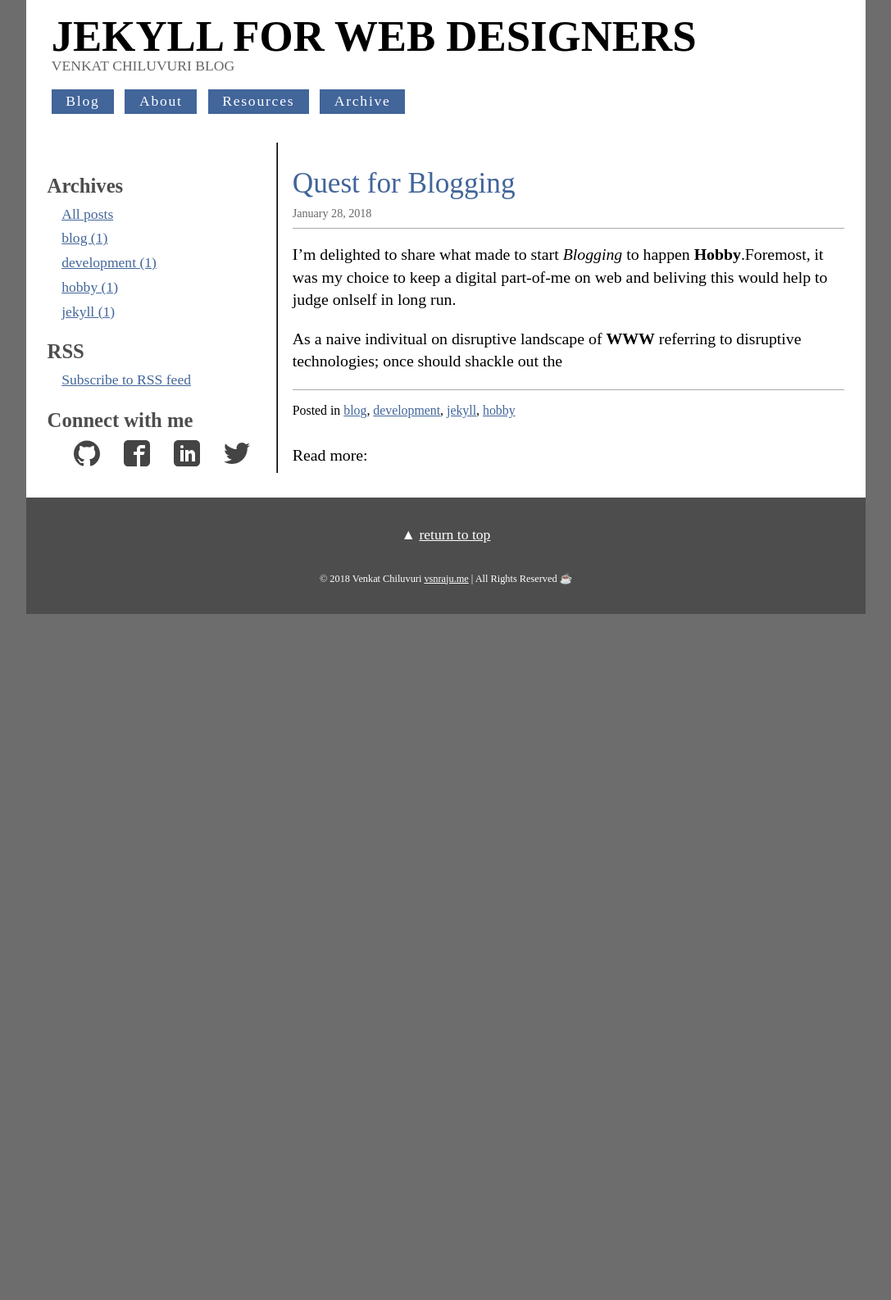
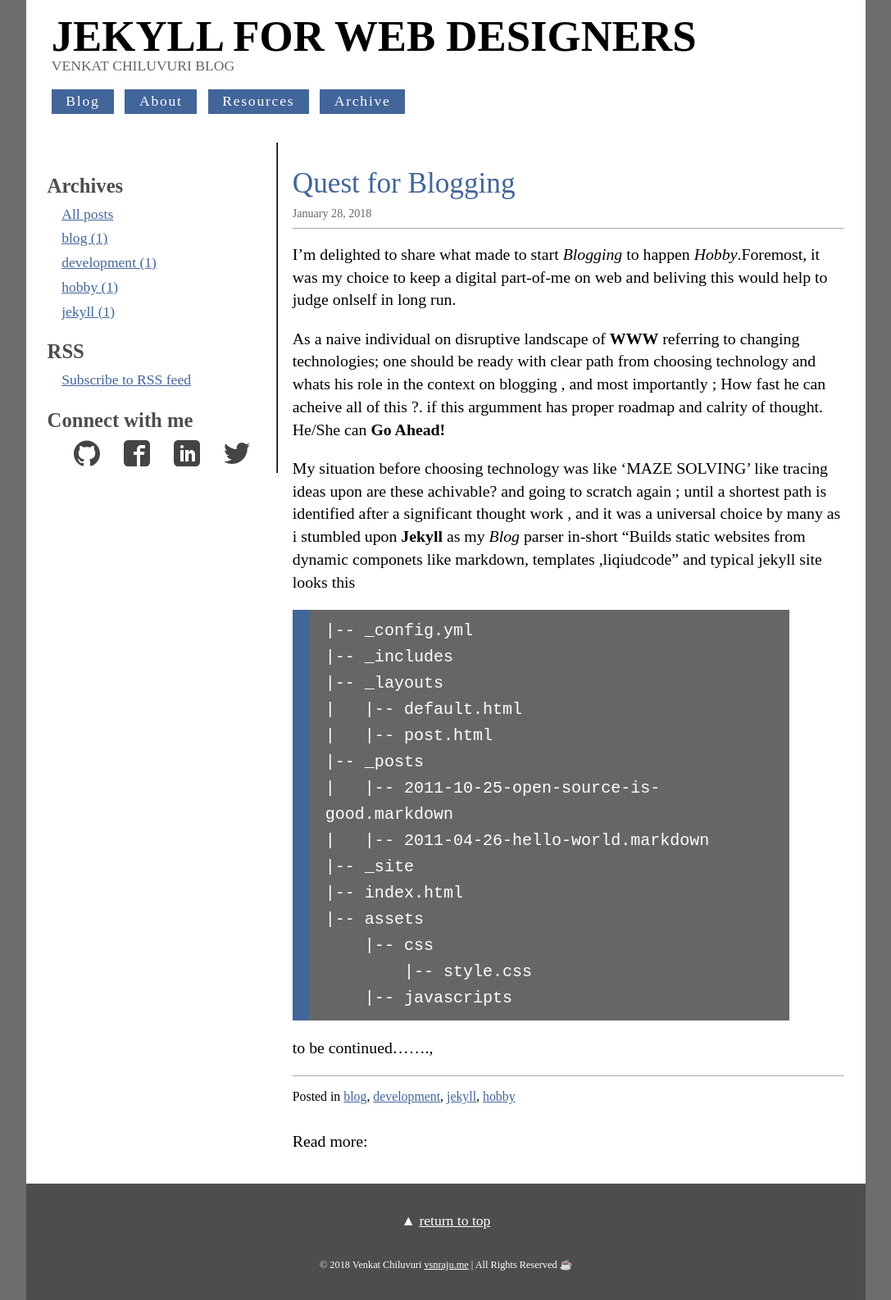
Before and after one commit to cvsnraju/cvsnraju.github.io, a Jekyll site: the page built from _posts/2018-01-27-Quest-for-Blog.md, in a window 1280 px wide. Shown: the whole page at 82% size, without its empty margins (96-1183 px from the left). Built offline with Jekyll 4.4.1, drawn with Linux system fonts in a browser that asks for light colours; before the commit the page ends 900 px from its top, so only the background shows below that.

Commit message:
updated ason 31 jan

```diff
--- a/_posts/2018-01-27-Quest-for-Blog.md
+++ b/_posts/2018-01-27-Quest-for-Blog.md
@@ -4,6 +4,25 @@ title:  "Quest for Blogging"
 date:   2018-01-28
 tags:  [blog, development ,jekyll, hobby ]
 ---
-I'm delighted to share what made to start  *Blogging* to happen **Hobby**.Foremost, it was my choice to keep a digital part-of-me on web and beliving this would help to judge onlself in long run.
+I'm delighted to share what made to start  *Blogging* to happen *Hobby*.Foremost, it was my choice to keep a digital part-of-me on web and beliving this would help to judge onlself in long run.
 
-As a naive indivitual on disruptive landscape of **WWW**  referring to disruptive technologies; once should shackle out the
+As a naive individual on disruptive landscape of **WWW**  referring to changing technologies; one should be ready with clear path from choosing technology and whats his role in the context on blogging , and most importantly ; How fast he can acheive all of this ?. if this argumment has proper roadmap and calrity of thought. He/She can **Go Ahead!**
+
+My situation before choosing technology was like 'MAZE SOLVING' like tracing ideas upon are these achivable? and going to scratch again ; until a shortest path is identified  after a significant thought work , and it was a universal choice by many as i stumbled upon **Jekyll** as my *Blog* parser in-short "Builds static websites from dynamic componets like markdown, templates ,liqiudcode" and typical jekyll site looks this
+~~~
+|-- _config.yml
+|-- _includes
+|-- _layouts
+|   |-- default.html
+|   |-- post.html
+|-- _posts
+|   |-- 2011-10-25-open-source-is-good.markdown
+|   |-- 2011-04-26-hello-world.markdown
+|-- _site
+|-- index.html
+|-- assets
+    |-- css
+        |-- style.css
+    |-- javascripts
+~~~
+to be continued.......,
```
